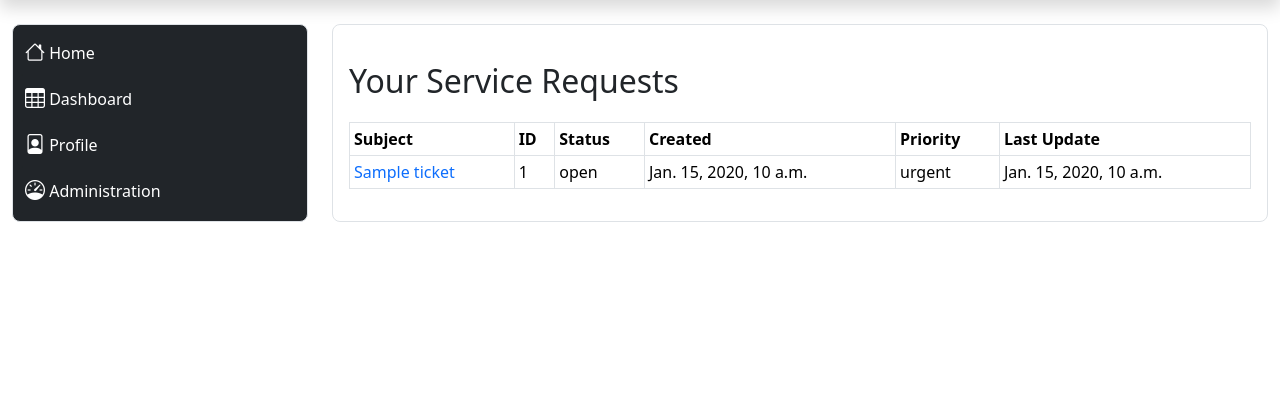
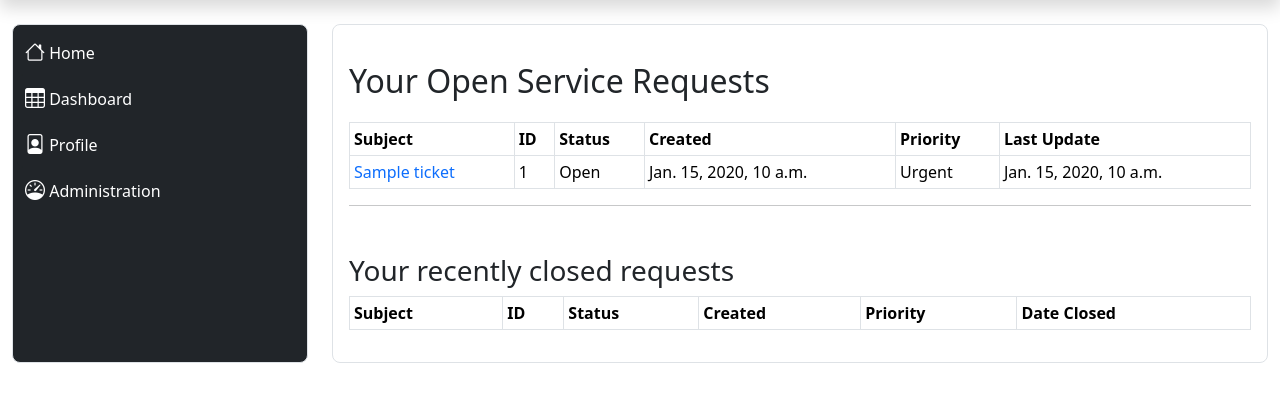
Before and after one commit to patrickpulfer/ATU_CSD_DevOpsPipeline, a Django app: page /dashboard/ in a window 1280 px wide. Shown: the part 93-495 px from the top of the page. Run offline with Django 4.2, Linux system fonts and the light colour scheme; a user stored in the database is signed in; tables that the repository leaves empty hold one stand-in row (values such as "Sample post"); lists and menus that the app fills with data are empty.

```diff
--- a/portal/templates/portal/dashboard.html
+++ b/portal/templates/portal/dashboard.html
@@ -5,7 +5,7 @@
 {% csrf_token %}
 
 <div class="border rounded-3 p-3">
-    <h1>Your Service Requests</h1>
+    <h1>Your Open Service Requests</h1>
     <table class="table table-bordered table-sm table-responsive">
         <thead>
             <tr>
@@ -19,14 +19,44 @@
         </thead>
         <tbody>
             {% for ticket in tickets %}
+            {% if ticket.status != 'resolved' and ticket.status != 'closed' %}
             <tr>
                 <td><a href="/ticket/{{ ticket.id }}">{{ ticket.title }}</a></td>
                 <td>{{ ticket.id }}</td>
-                <td>{{ ticket.status }}</td>
+                <td>{{ ticket.status|capfirst }}</td>
                 <td>{{ ticket.created_at}}</td>
-                <td>{{ ticket.priority }}</td>
+                <td>{{ ticket.priority|capfirst }}</td>
                 <td>{{ ticket.updated_at }}</td>
             </tr>
+            {% endif %}
+            {% endfor %}
+        </tbody>
+    </table>
+    <hr class="p-3"/>
+    <h3>Your recently closed requests</h3>
+    <table class="table table-bordered table-sm table-responsive">
+        <thead>
+            <tr>
+                <th scope="col">Subject</th>
+                <th scope="col">ID</th>
+                <th scope="col">Status</th>
+                <th scope="col">Created</th>
+                <th scope="col">Priority</th>
+                <th scope="col">Date Closed</th>
+            </tr>
+        </thead>
+        <tbody>
+            {% for ticket in tickets %}
+            {% if ticket.status == 'resolved' or ticket.status == 'closed' %}
+            <tr>
+                <td><a href="/ticket/{{ ticket.id }}">{{ ticket.title }}</a></td>
+                <td>{{ ticket.id }}</td>
+                <td>{{ ticket.status|capfirst }}</td>
+                <td>{{ ticket.created_at}}</td>
+                <td>{{ ticket.priority|capfirst }}</td>
+                <td>{{ ticket.updated_at }}</td>
+            </tr>
+            {% endif %}
             {% endfor %}
         </tbody>
     </table>
--- a/portal/views.py
+++ b/portal/views.py
@@ -27,7 +27,6 @@ def ticket(request, param_ticket):
 			diagnostics_report = Diagnostics_Report.objects.filter(ticket=param_ticket)
 			ticket_history_form = Ticket_History_Form(instance=request.user)
 			ticket_context = {'tickets': tickets, 'ticket_history': ticket_history, 'ticket_history_form': ticket_history_form, 'diagnostics': diagnostics_report}
-			#print(diagnostics_report)
 		if request.method == 'POST':
 			tickets = get_object_or_404(Ticket, id=param_ticket)
 			ticket_history_form = Ticket_History_Form(request.POST)
@@ -61,12 +60,13 @@ def create_ticket(request):
 		ticket_form = Ticket_Form(request.POST)
 
 		if ticket_form.is_valid():
-			obj = ticket_form.save(commit=False)
-			obj.user = request.user
-			obj.agent_id = 1
-			obj.status = 'open'
-			obj.save()
-			ticket_id = obj.id
+			ticket_data = ticket_form.save(commit=False)
+			ticket_data.user = request.user
+			ticket_data.agent_id = 1
+			ticket_data.status = 'open'
+			ticket_data.save()
+			ticket_id = ticket_data.id
+
 			diagnostics = WS1_Diagnostics_Module()
 			diagnostics_report = Diagnostics_Report()
 			diagnostics_report.ticket = get_object_or_404(Ticket, id=ticket_id)
@@ -81,7 +81,7 @@ def create_ticket(request):
 			diagnostics_report.service_status_description = diagnostics.service_status['status']['description']
 			diagnostics_report.save()
 
-	return HttpResponseRedirect('/ticket/%s' % obj.id)
+	return HttpResponseRedirect('/ticket/%s' % ticket_data.id)
 
 
 def issue_search(request):
```
Also changed, not shown: portal/templates/portal/ticket.html (+4 -4 lines).
